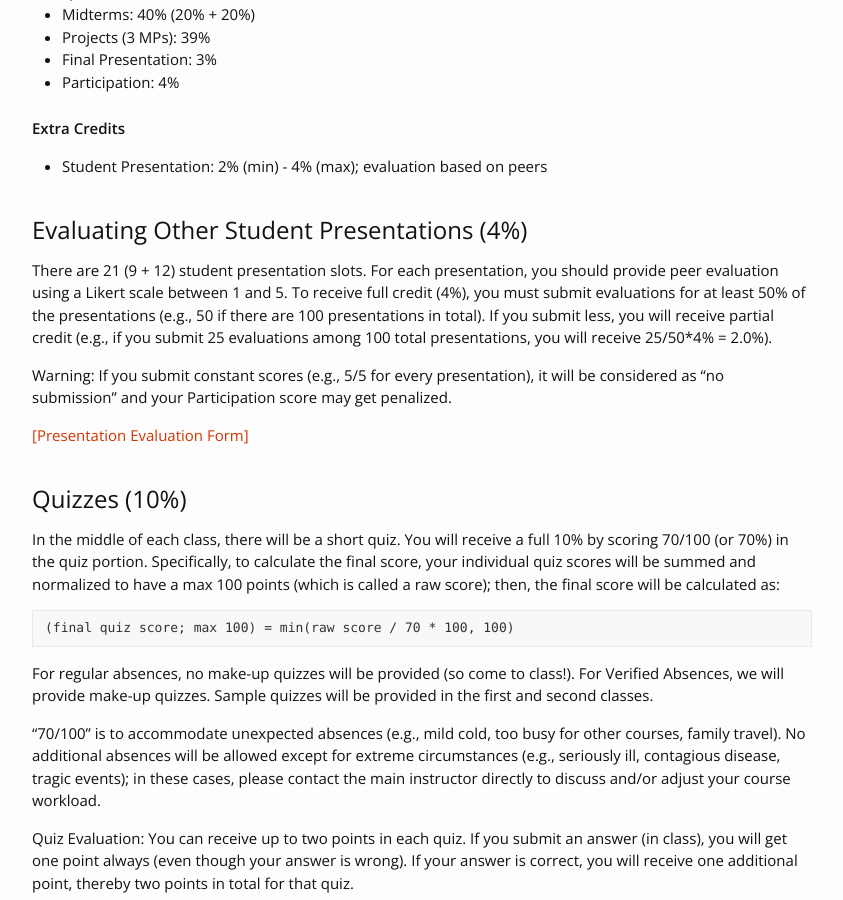
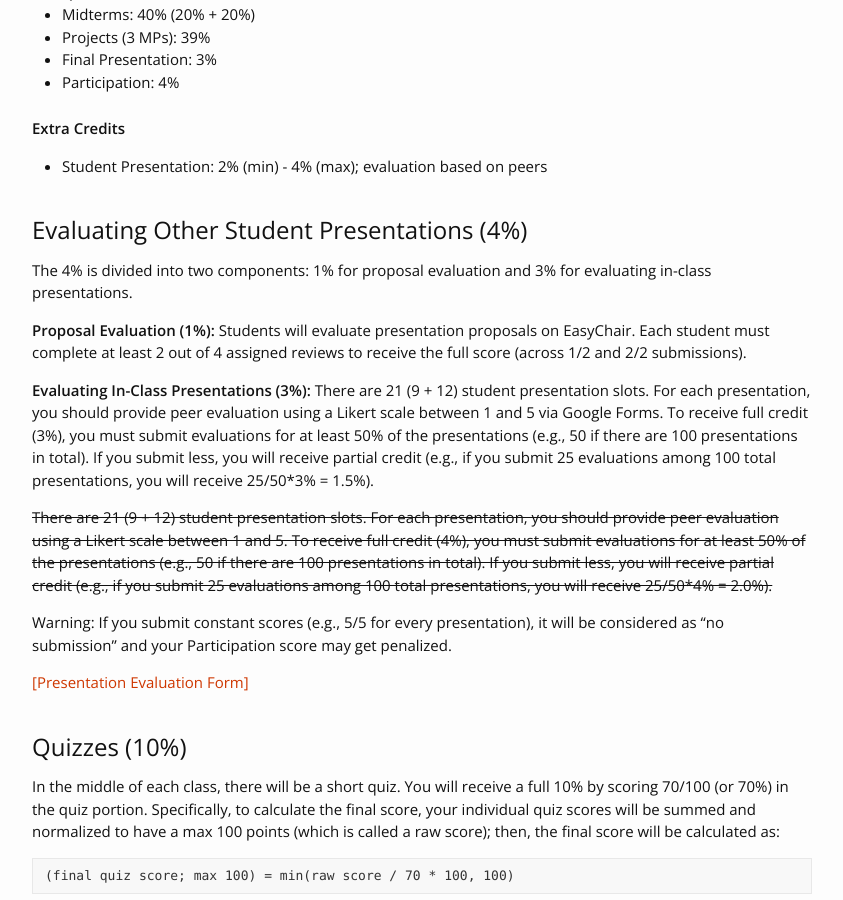
Before and after one commit to pyongjoo/pyongjoo.github.io, a Jekyll site: the page built from teaching/fall2025/cs511.md, in a window 1280 px wide and 900 px high, scrolled down 1826 px. Shown: the whole window, without its empty margins (218-1061 px from the left). Built offline with Jekyll 4.4.1, drawn with Linux system fonts in a browser that asks for light colours.

Commit message:
presentation proposal added

```diff
--- a/teaching/fall2025/cs511.md
+++ b/teaching/fall2025/cs511.md
@@ -86,7 +86,13 @@ Midterms and the Final Presentation scores vary more.
 
 <h3 style="margin-top: 40px;">Evaluating Other Student Presentations (4%)</h3>
 
-There are 21 (9 + 12) student presentation slots. For each presentation, you should provide peer evaluation using a Likert scale between 1 and 5. To receive full credit (4%), you must submit evaluations for at least 50% of the presentations (e.g., 50 if there are 100 presentations in total). If you submit less, you will receive partial credit (e.g., if you submit 25 evaluations among 100 total presentations, you will receive 25/50*4% = 2.0%).
+The 4% is divided into two components: 1% for proposal evaluation and 3% for evaluating in-class presentations.
+
+**Proposal Evaluation (1%):** Students will evaluate presentation proposals on EasyChair. Each student must complete at least 2 out of 4 assigned reviews to receive the full score (across 1/2 and 2/2 submissions).
+
+**Evaluating In-Class Presentations (3%):** There are 21 (9 + 12) student presentation slots. For each presentation, you should provide peer evaluation using a Likert scale between 1 and 5 via Google Forms. To receive full credit (3%), you must submit evaluations for at least 50% of the presentations (e.g., 50 if there are 100 presentations in total). If you submit less, you will receive partial credit (e.g., if you submit 25 evaluations among 100 total presentations, you will receive 25/50*3% = 1.5%).
+
+~~There are 21 (9 + 12) student presentation slots. For each presentation, you should provide peer evaluation using a Likert scale between 1 and 5. To receive full credit (4%), you must submit evaluations for at least 50% of the presentations (e.g., 50 if there are 100 presentations in total). If you submit less, you will receive partial credit (e.g., if you submit 25 evaluations among 100 total presentations, you will receive 25/50*4% = 2.0%).~~
 
 Warning: If you submit constant scores (e.g., 5/5 for every presentation), it will be considered as "no submission" and your Participation score may get penalized.
 
```
